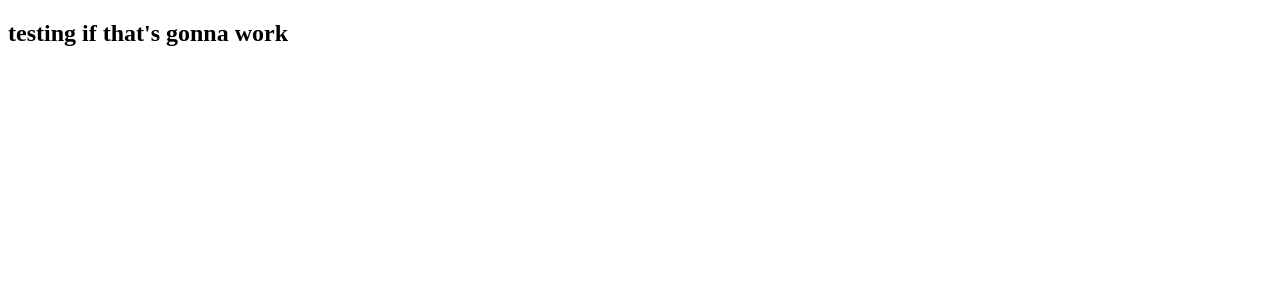
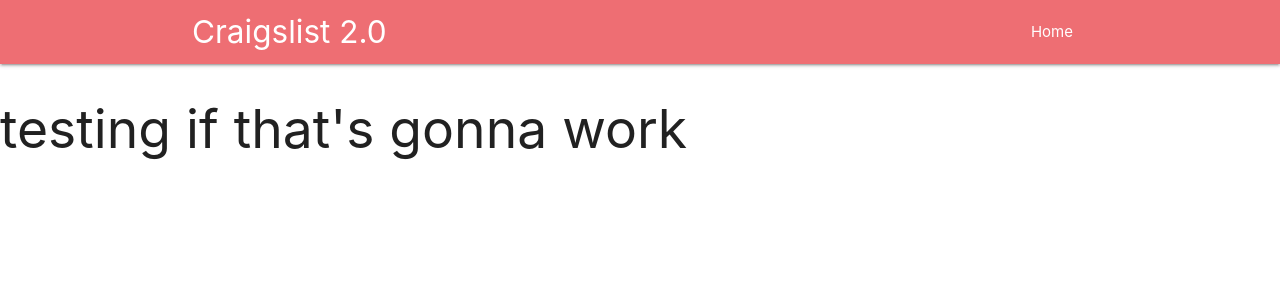
Before and after one commit to alegorecki2405/Craigslist-Clone, a Django app: page / in a window 1280 px wide. Shown: the top 300 px of the page. Run offline with Django 3.2, Linux system fonts and the light colour scheme.

Commit message:
some materialize stuff 4:51:52

```diff
--- a/templates/base.html
+++ b/templates/base.html
@@ -1,10 +1,29 @@
+
+{% load static %}
+
 <!DOCTYPE html>
 <html lang="en">
 <head>
     <meta charset="UTF-8">
     <title>Craigslist 2.0</title>
+    <meta charset="utf-8"/>
+    <meta name="viewport" content="width=device-width, initial-scale=1"/>
+    <link rel="stylesheet" href="{% static "css/style.css" %}">
+    <link rel="stylesheet" href="https://cdnjs.cloudflare.com/ajax/libs/materialize/1.0.0/css/materialize.min.css">
+    <link href="https://fonts.googleapis.com/icon?family=Material+Icons"
+      rel="stylesheet">
 </head>
 <body>
+
+    <nav>
+        <div class="container nav-wrapper">
+            <a href="/" class="brand-logo">Craigslist 2.0</a>
+            <ul id="nav-mobile" class="right">
+                <li><a href="/">Home</a></li>
+            </ul>
+        </div>
+    </nav>
+
 <h2>testing if that's gonna work </h2>
 </body>
 </html>
```
